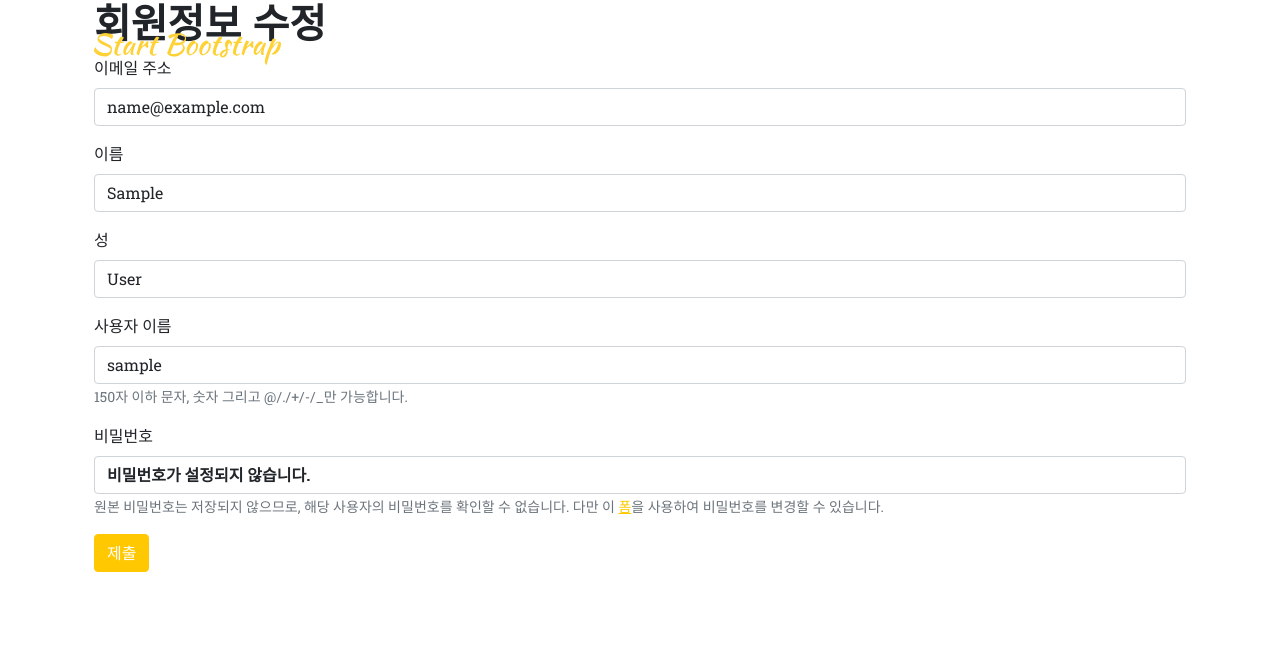
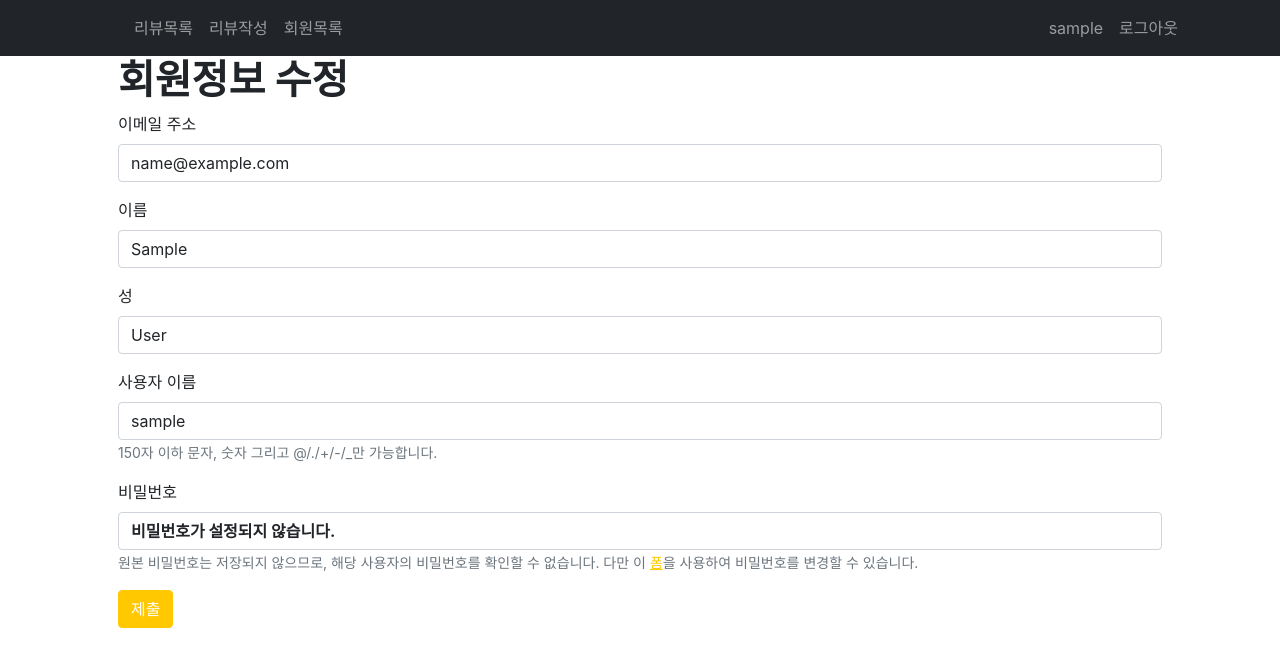
Before and after one commit to kleenex1/fifth_pair, a Django app: page /edit/ in a window 1280 px wide. Shown: the top 667 px of the page. Run offline with Django 3.2, Linux system fonts and the light colour scheme; the visitor is signed in with stand-in values (Sample User, id 1); some libraries are stand-ins or nearby versions.

Commit message:
reviews/CSS

```diff
--- a/reviews/templates/base/base.html
+++ b/reviews/templates/base/base.html
@@ -1,40 +1,30 @@
 <!DOCTYPE html>
+<html lang="en">
+
+<head>
+  <meta charset="UTF-8">
+  <meta http-equiv="X-UA-Compatible" content="IE=edge">
+  <meta name="viewport" content="width=device-width, initial-scale=1.0">
+  <title>Document</title>
   {% load static %}
   {% load django_bootstrap5 %}
   {% bootstrap_css %}
-
-
-<html lang="en">
-
-<head>
-
-    <meta charset="utf-8" />
-    <meta name="viewport" content="width=device-width, initial-scale=1, shrink-to-fit=no" />
-    <meta name="description" content="" />
-    <meta name="author" content="" />
-    <title>Agency - Start Bootstrap Theme</title>
-    <!-- Favicon-->
-    <link rel="icon" type="image/x-icon" href="assets/favicon.ico" />
-    <!-- Font Awesome icons (free version)-->
-    <script src="https://use.fontawesome.com/releases/v6.1.0/js/all.js" crossorigin="anonymous"></script>
-    <!-- Google fonts-->
-    <link href="https://fonts.googleapis.com/css?family=Montserrat:400,700" rel="stylesheet" type="text/css" />
-    <link href="https://fonts.googleapis.com/css?family=Roboto+Slab:400,100,300,700" rel="stylesheet" type="text/css" />
-    <!-- Core theme CSS (includes Bootstrap)-->
-    <link href="{% static "reviews\CSS\style.css" %}" rel="stylesheet" />
+  <link href="https://cdn.jsdelivr.net/npm/bootstrap@5.2.1/dist/css/bootstrap.min.css" rel="stylesheet"
+    integrity="sha384-iYQeCzEYFbKjA/T2uDLTpkwGzCiq6soy8tYaI1GyVh/UjpbCx/TYkiZhlZB6+fzT" crossorigin="anonymous">
+  <link href="https://fonts.googleapis.com/css2?family=Noto+Sans+KR&display=swap" rel="stylesheet">
+  <link rel="stylesheet" type="text/css" href="{% static 'reviews/CSS/style.css' %}">
 </head>
 
-<body id="page-top">
-  <!-- Navigation-->
-  <nav class="navbar navbar-expand-lg navbar-dark fixed-top" id="mainNav">
+<body class="body">
+  <nav class="navbar navbar-expand-lg navbar-dark bg-dark">
     <div class="container">
-        <a class="navbar-brand" href="#page-top"><img src="assets/img/navbar-logo.svg" alt="..." /></a>
-        <button class="navbar-toggler" type="button" data-bs-toggle="collapse" data-bs-target="#navbarResponsive" aria-controls="navbarResponsive" aria-expanded="false" aria-label="Toggle navigation">
-          Menu
-              <i class="fas fa-bars ms-1"></i>
+      <span class="navbar-brand mx-3"></span>
+      <button class="navbar-toggler" type="button" data-bs-toggle="collapse" data-bs-target="#navbarNav"
+        aria-controls="navbarNav" aria-expanded="false" aria-label="Toggle navigation">
+        <span class="navbar-toggler-icon"></span>
       </button>
-          <div class="collapse navbar-collapse" id="navbarResponsive">
-            <ul class="navbar-nav text-uppercase ms-auto py-4 py-lg-0">
+      <div class="collapse navbar-collapse d-flex justify-content-between" id="navbarNav">
+        <ul class="navbar-nav">
           <li class="nav-item">
             <a class="nav-link" href="">리뷰목록</a>
           </li>
@@ -69,7 +59,7 @@
   </nav>
 
 
-
+  <div class="container">
     {% block content %}
 
     {% endblock content %}
@@ -78,7 +68,6 @@
   <script src="https://cdn.jsdelivr.net/npm/bootstrap@5.2.1/dist/js/bootstrap.bundle.min.js"
     integrity="sha384-u1OknCvxWvY5kfmNBILK2hRnQC3Pr17a+RTT6rIHI7NnikvbZlHgTPOOmMi466C8"
     crossorigin="anonymous"></script>
-  <script src="{% static 'js/scripts.js' %}"></script>
 
 </body>
 
```
Lines whose indentation alone changed are shown as unchanged.
